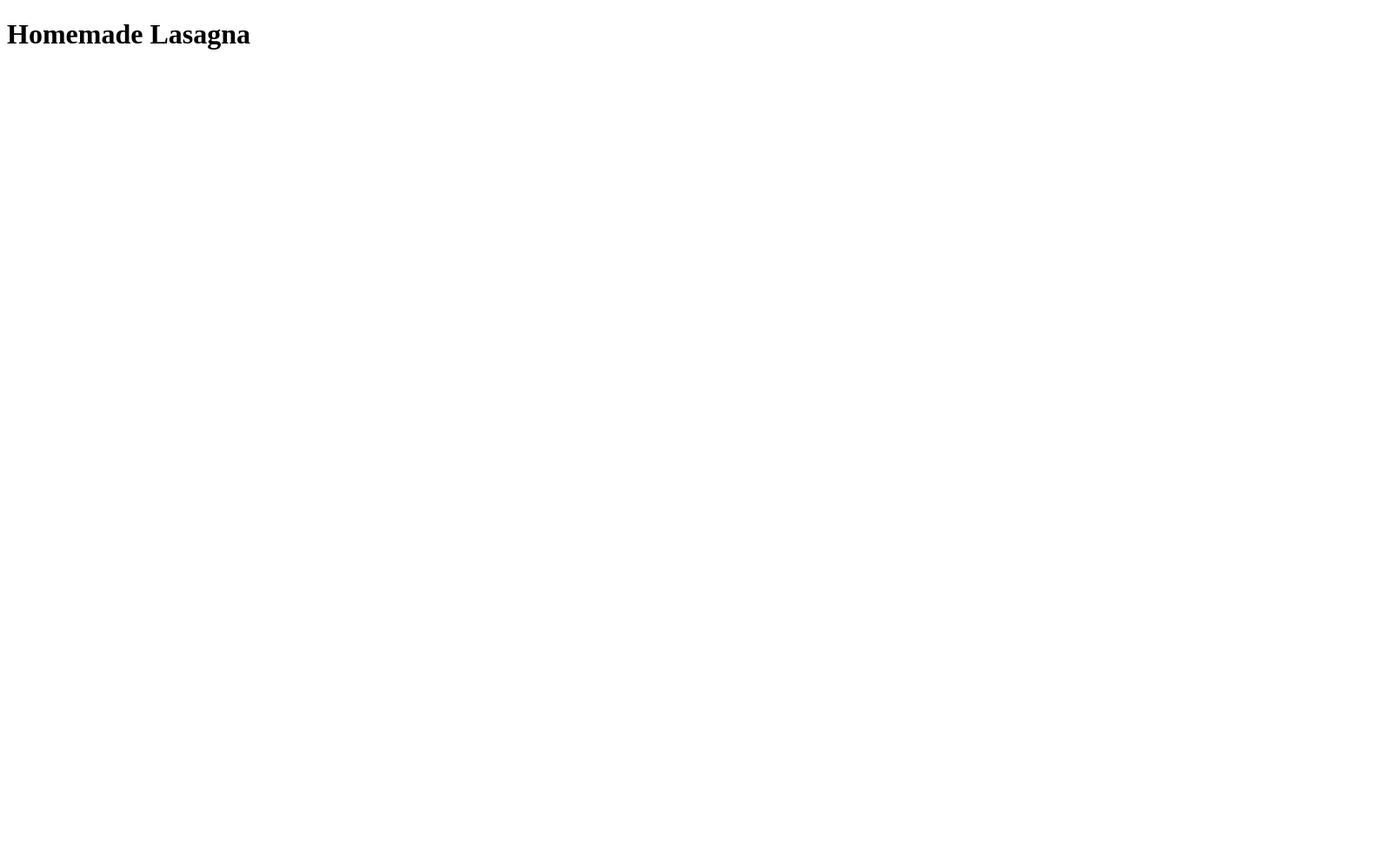
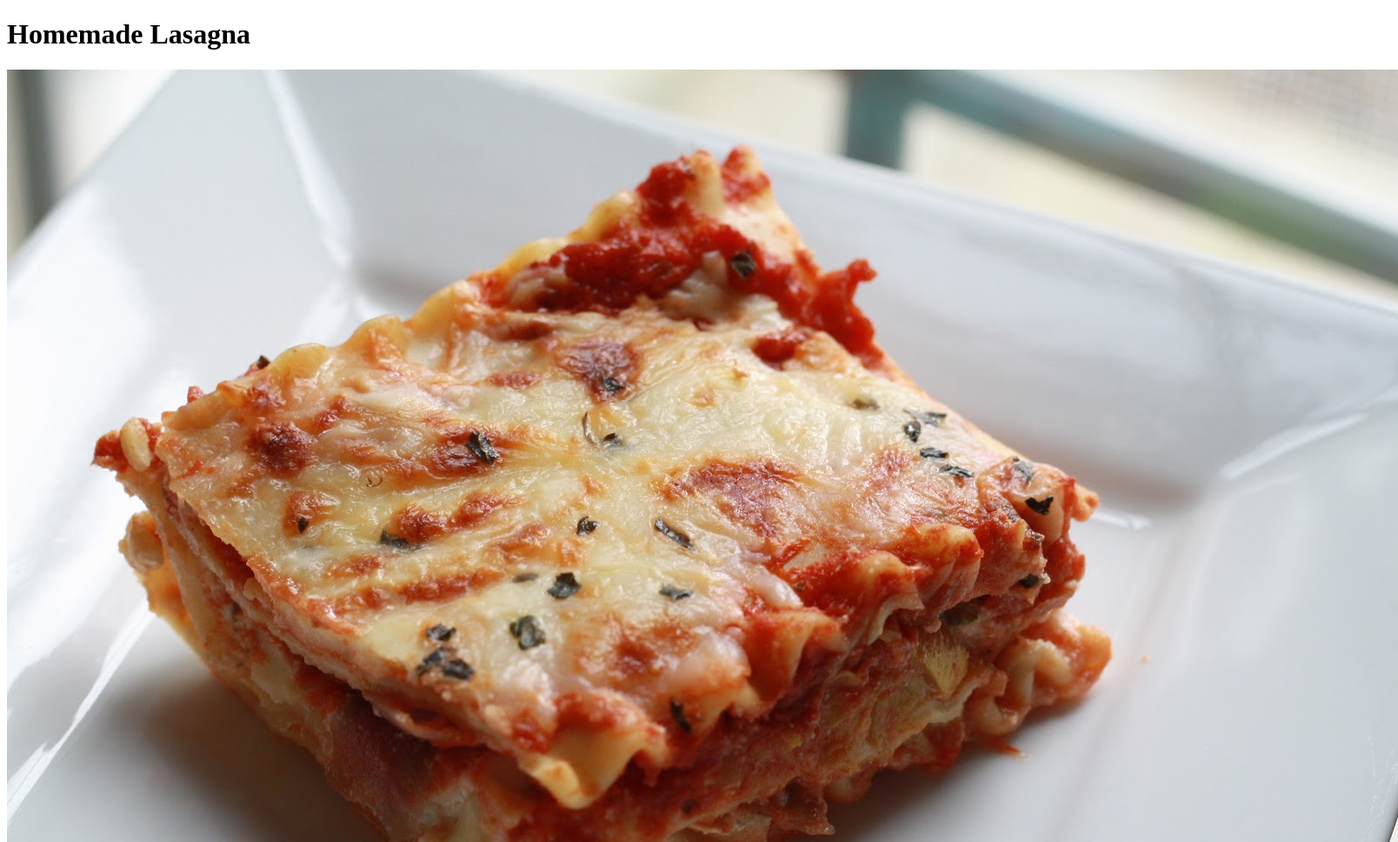
Before and after one commit to EstebanMacanek/odin-recipes, a plain HTML site: page recipes/lasagna.html in a window 1280 px wide. Shown: the top 968 px of the page at 87% size, 1608 px wide, since content can reach past the window. Before the commit the page ends 800 px from the top, so only its background shows below. Drawn offline with Linux system fonts and the light colour scheme.

Commit message:
Add a lasagna image to lasagna.html

```diff
--- a/recipes/lasagna.html
+++ b/recipes/lasagna.html
@@ -6,7 +6,8 @@
         <title>Homemade Lasagna Recipe</title>
     </head>
 
-    <bode>
+    <body>
         <h1>Homemade Lasagna</h1>
-    </bode>
+        <img src="../img/lasagna.jpg" alt="A lasagna">
+    </body>
 </html>
```
Also changed, not shown: img/lasagna.jpg (added).
